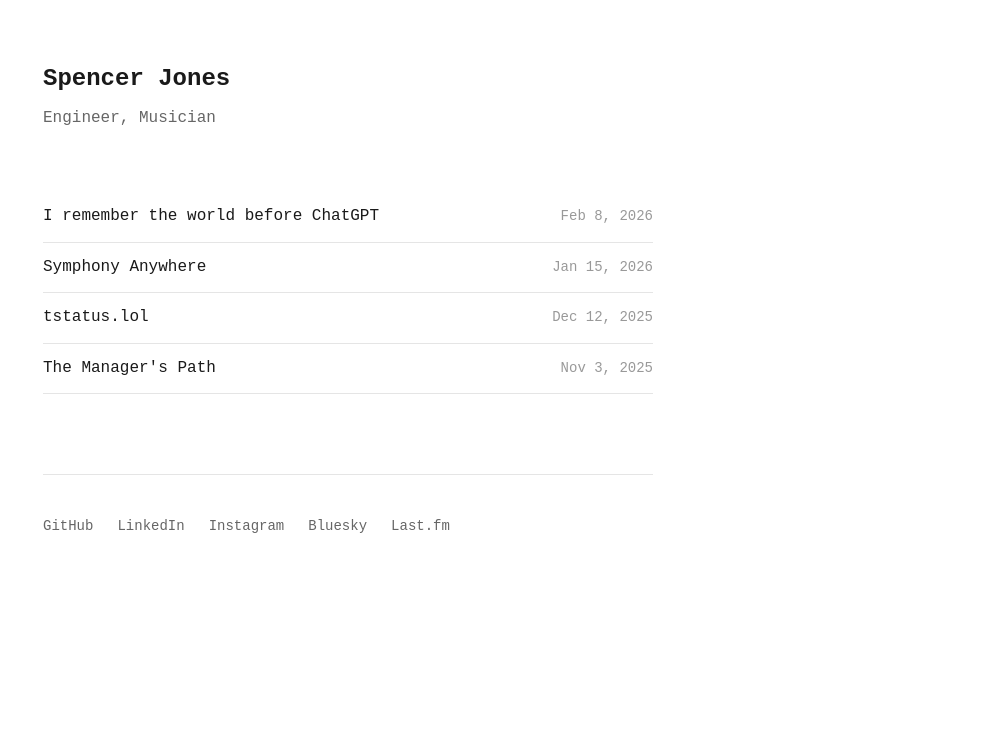
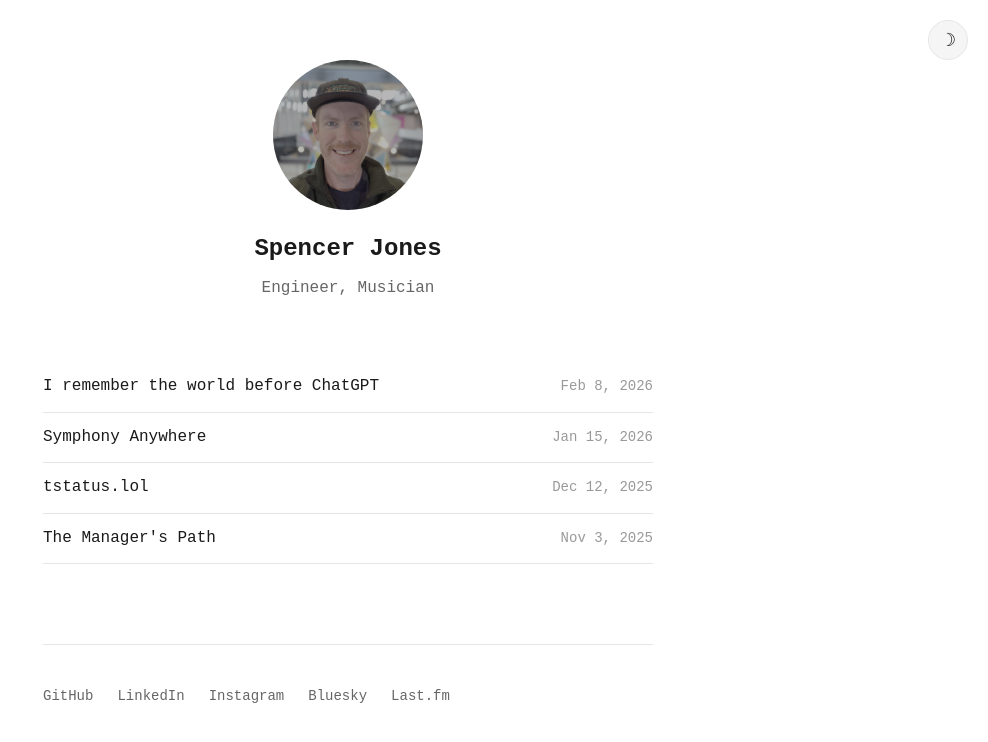
Before and after one commit to mitschlagel/mitschlagel.github.io, a React (Vite) app: page / in a window 1280 px wide. Shown: the top 742 px of the page, without its empty margins (292-1280 px from the left). Built offline with nearby package versions, Linux system fonts and the light colour scheme.

Commit message:
Add headshot and dark mode

```diff
--- a/src/App.tsx
+++ b/src/App.tsx
@@ -1,13 +1,14 @@
 import './App.css'
 import styled from 'styled-components'
 import { createGlobalStyle } from 'styled-components'
-import { useState } from 'react'
+import { useState, useEffect } from 'react'
 import { note001 } from './assets/notes/note001';
 import { note002 } from './assets/notes/note002';
 import { note003 } from './assets/notes/note003';
 import { note004 } from './assets/notes/note004';
+import headshot from './assets/img/headshot.png';
 
-const GlobalStyle = createGlobalStyle`
+const GlobalStyle = createGlobalStyle<{ $isDark: boolean }>`
   @import url('https://fonts.googleapis.com/css2?family=Fira+Code:wght@300..700&display=swap');
 
   * {
@@ -23,16 +24,17 @@ const GlobalStyle = createGlobalStyle`
     -webkit-font-smoothing: antialiased;
     -moz-osx-font-smoothing: grayscale;
     line-height: 1.6;
-    background: #ffffff;
-    color: #1a1a1a;
+    background: ${props => props.$isDark ? '#1a1a1a' : '#ffffff'};
+    color: ${props => props.$isDark ? '#e5e5e5' : '#1a1a1a'};
+    transition: background-color 0.3s ease, color 0.3s ease;
   }
 
   a {
-    color: #1a1a1a;
+    color: ${props => props.$isDark ? '#e5e5e5' : '#1a1a1a'};
     text-decoration: none;
 
     &:hover {
-      color: #666;
+      color: ${props => props.$isDark ? '#999' : '#666'};
     }
   }
 `;
@@ -42,33 +44,72 @@ const Container = styled.div`
   margin: 0 auto;
   padding: 60px 20px;
   min-height: 100vh;
+  position: relative;
 
   @media (max-width: 768px) {
     padding: 40px 20px;
   }
 `;
 
+const DarkModeToggle = styled.button<{ $isDark: boolean }>`
+  position: fixed;
+  top: 20px;
+  right: 20px;
+  background: ${props => props.$isDark ? '#2a2a2a' : '#f5f5f5'};
+  border: 1px solid ${props => props.$isDark ? '#404040' : '#e5e5e5'};
+  color: ${props => props.$isDark ? '#e5e5e5' : '#1a1a1a'};
+  width: 40px;
+  height: 40px;
+  border-radius: 50%;
+  cursor: pointer;
+  display: flex;
+  align-items: center;
+  justify-content: center;
+  font-size: 18px;
+  transition: all 0.3s ease;
+  z-index: 1000;
+
+  &:hover {
+    background: ${props => props.$isDark ? '#333' : '#e5e5e5'};
+    transform: scale(1.1);
+  }
+`;
+
 const Header = styled.header`
   margin-bottom: 60px;
   cursor: pointer;
+  text-align: center;
+  display: flex;
+  flex-direction: column;
+  align-items: center;
 
   &:hover h1 {
     color: #666;
   }
 `;
 
-const Name = styled.h1`
+const ProfileImage = styled.img`
+  width: 150px;
+  height: 150px;
+  border-radius: 50%;
+  object-fit: cover;
+  margin-bottom: 20px;
+`;
+
+const Name = styled.h1<{ $isDark: boolean }>`
   font-size: 24px;
   font-weight: 600;
   margin: 0 0 8px 0;
-  color: #1a1a1a;
+  color: ${props => props.$isDark ? '#e5e5e5' : '#1a1a1a'};
+  transition: color 0.3s ease;
 `;
 
-const Tagline = styled.p`
+const Tagline = styled.p<{ $isDark: boolean }>`
   font-size: 16px;
-  color: #666;
+  color: ${props => props.$isDark ? '#999' : '#666'};
   margin: 0;
   font-weight: 400;
+  transition: color 0.3s ease;
 `;
 
 const PostList = styled.div`
@@ -77,17 +118,17 @@ const PostList = styled.div`
   gap: 0;
 `;
 
-const PostLink = styled.a`
+const PostLink = styled.a<{ $isDark: boolean }>`
   display: flex;
   justify-content: space-between;
   align-items: baseline;
   padding: 12px 0;
-  border-bottom: 1px solid #e5e5e5;
+  border-bottom: 1px solid ${props => props.$isDark ? '#404040' : '#e5e5e5'};
   transition: all 0.2s ease;
   cursor: pointer;
 
   &:hover {
-    background: #fafafa;
+    background: ${props => props.$isDark ? '#2a2a2a' : '#fafafa'};
     padding-left: 8px;
     padding-right: 8px;
     margin-left: -8px;
@@ -101,15 +142,15 @@ const PostLink = styled.a`
   }
 `;
 
-const PostTitle = styled.span`
+const PostTitle = styled.span<{ $isDark: boolean }>`
   font-size: 16px;
-  color: #1a1a1a;
+  color: ${props => props.$isDark ? '#e5e5e5' : '#1a1a1a'};
   font-weight: 500;
 `;
 
-const PostDate = styled.span`
+const PostDate = styled.span<{ $isDark: boolean }>`
   font-size: 14px;
-  color: #999;
+  color: ${props => props.$isDark ? '#666' : '#999'};
   font-weight: 400;
   white-space: nowrap;
   margin-left: 16px;
@@ -119,42 +160,42 @@ const PostDate = styled.span`
   }
 `;
 
-const Article = styled.article`
+const Article = styled.article<{ $isDark: boolean }>`
   max-width: 100%;
 
   h1 {
     font-size: 32px;
     font-weight: 600;
     margin: 0 0 8px 0;
-    color: #1a1a1a;
+    color: ${props => props.$isDark ? '#e5e5e5' : '#1a1a1a'};
   }
 
   h2 {
     font-size: 24px;
     font-weight: 600;
     margin: 40px 0 16px 0;
-    color: #1a1a1a;
+    color: ${props => props.$isDark ? '#e5e5e5' : '#1a1a1a'};
   }
 
   h3 {
     font-size: 20px;
     font-weight: 600;
     margin: 32px 0 12px 0;
-    color: #1a1a1a;
+    color: ${props => props.$isDark ? '#e5e5e5' : '#1a1a1a'};
   }
 
   p {
     margin: 16px 0;
     line-height: 1.7;
-    color: #1a1a1a;
+    color: ${props => props.$isDark ? '#e5e5e5' : '#1a1a1a'};
   }
 
   a {
-    color: #1a1a1a;
+    color: ${props => props.$isDark ? '#e5e5e5' : '#1a1a1a'};
     text-decoration: underline;
 
     &:hover {
-      color: #666;
+      color: ${props => props.$isDark ? '#999' : '#666'};
     }
   }
 
@@ -163,16 +204,16 @@ const Article = styled.article`
   }
 `;
 
-const ArticleDate = styled.div`
+const ArticleDate = styled.div<{ $isDark: boolean }>`
   font-size: 14px;
-  color: #999;
+  color: ${props => props.$isDark ? '#666' : '#999'};
   margin-bottom: 40px;
 `;
 
-const Footer = styled.footer`
+const Footer = styled.footer<{ $isDark: boolean }>`
   margin-top: 80px;
   padding-top: 40px;
-  border-top: 1px solid #e5e5e5;
+  border-top: 1px solid ${props => props.$isDark ? '#404040' : '#e5e5e5'};
 `;
 
 const SocialLinks = styled.div`
@@ -181,12 +222,12 @@ const SocialLinks = styled.div`
   flex-wrap: wrap;
 `;
 
-const SocialLink = styled.a`
+const SocialLink = styled.a<{ $isDark: boolean }>`
   font-size: 14px;
-  color: #666;
+  color: ${props => props.$isDark ? '#999' : '#666'};
 
   &:hover {
-    color: #1a1a1a;
+    color: ${props => props.$isDark ? '#e5e5e5' : '#1a1a1a'};
   }
 `;
 
@@ -232,6 +273,14 @@ const posts: Post[] = [
 const App: React.FC = () => {
   const sortedPosts = [...posts].sort((a, b) => b.id - a.id);
   const [selectedPost, setSelectedPost] = useState<Post | null>(null);
+  const [isDark, setIsDark] = useState(() => {
+    const saved = localStorage.getItem('darkMode');
+    return saved ? JSON.parse(saved) : false;
+  });
+
+  useEffect(() => {
+    localStorage.setItem('darkMode', JSON.stringify(isDark));
+  }, [isDark]);
 
   const handlePostClick = (post: Post) => {
     setSelectedPost(post);
@@ -241,47 +290,56 @@ const App: React.FC = () => {
     setSelectedPost(null);
   };
 
+  const toggleDarkMode = () => {
+    setIsDark(!isDark);
+  };
+
   return (
     <>
-      <GlobalStyle />
+      <GlobalStyle $isDark={isDark} />
       <Container>
+        <DarkModeToggle $isDark={isDark} onClick={toggleDarkMode}>
+          {isDark ? '☼' : '☽'}
+        </DarkModeToggle>
+
         <Header onClick={handleHomeClick}>
-          <Name>Spencer Jones</Name>
-          <Tagline>Engineer, Musician</Tagline>
+          <ProfileImage src={headshot} alt="Spencer Jones" />
+          <Name $isDark={isDark}>Spencer Jones</Name>
+          <Tagline $isDark={isDark}>Engineer, Musician</Tagline>
         </Header>
 
         {selectedPost ? (
-          <Article>
+          <Article $isDark={isDark}>
             <h1>{selectedPost.title}</h1>
-            <ArticleDate>{selectedPost.date}</ArticleDate>
+            <ArticleDate $isDark={isDark}>{selectedPost.date}</ArticleDate>
             <div dangerouslySetInnerHTML={{ __html: selectedPost.content }} />
           </Article>
         ) : (
           <PostList>
             {sortedPosts.map(post => (
-              <PostLink key={post.id} onClick={() => handlePostClick(post)}>
-                <PostTitle>{post.title}</PostTitle>
-                <PostDate>{post.date}</PostDate>
+              <PostLink key={post.id} $isDark={isDark} onClick={() => handlePostClick(post)}>
+                <PostTitle $isDark={isDark}>{post.title}</PostTitle>
+                <PostDate $isDark={isDark}>{post.date}</PostDate>
               </PostLink>
             ))}
           </PostList>
         )}
 
-        <Footer>
+        <Footer $isDark={isDark}>
           <SocialLinks>
-            <SocialLink href="https://github.com/mitschlagel" target="_blank" rel="noopener noreferrer">
+            <SocialLink $isDark={isDark} href="https://github.com/mitschlagel" target="_blank" rel="noopener noreferrer">
               GitHub
             </SocialLink>
-            <SocialLink href="https://www.linkedin.com/in/spencerljones" target="_blank" rel="noopener noreferrer">
+            <SocialLink $isDark={isDark} href="https://www.linkedin.com/in/spencerljones" target="_blank" rel="noopener noreferrer">
               LinkedIn
             </SocialLink>
-            <SocialLink href="https://www.instagram.com/mitschlagel" target="_blank" rel="noopener noreferrer">
+            <SocialLink $isDark={isDark} href="https://www.instagram.com/mitschlagel" target="_blank" rel="noopener noreferrer">
               Instagram
             </SocialLink>
-            <SocialLink href="#" target="_blank" rel="noopener noreferrer">
+            <SocialLink $isDark={isDark} href="#" target="_blank" rel="noopener noreferrer">
               Bluesky
             </SocialLink>
-            <SocialLink href="#" target="_blank" rel="noopener noreferrer">
+            <SocialLink $isDark={isDark} href="#" target="_blank" rel="noopener noreferrer">
               Last.fm
             </SocialLink>
           </SocialLinks>
```
Also changed, not shown: src/assets/img/headshot.png (added), src/assets/img/smallerPencilHeadshot.jpg (deleted).
